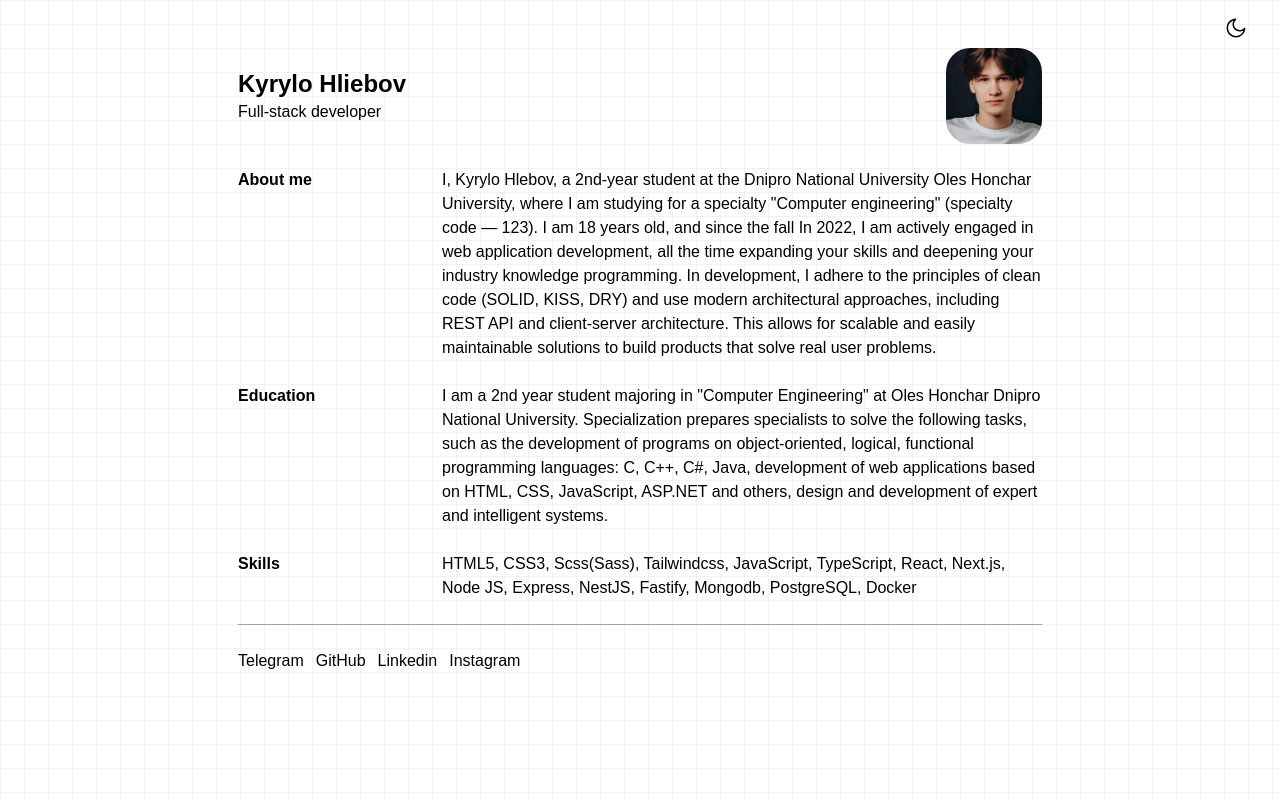
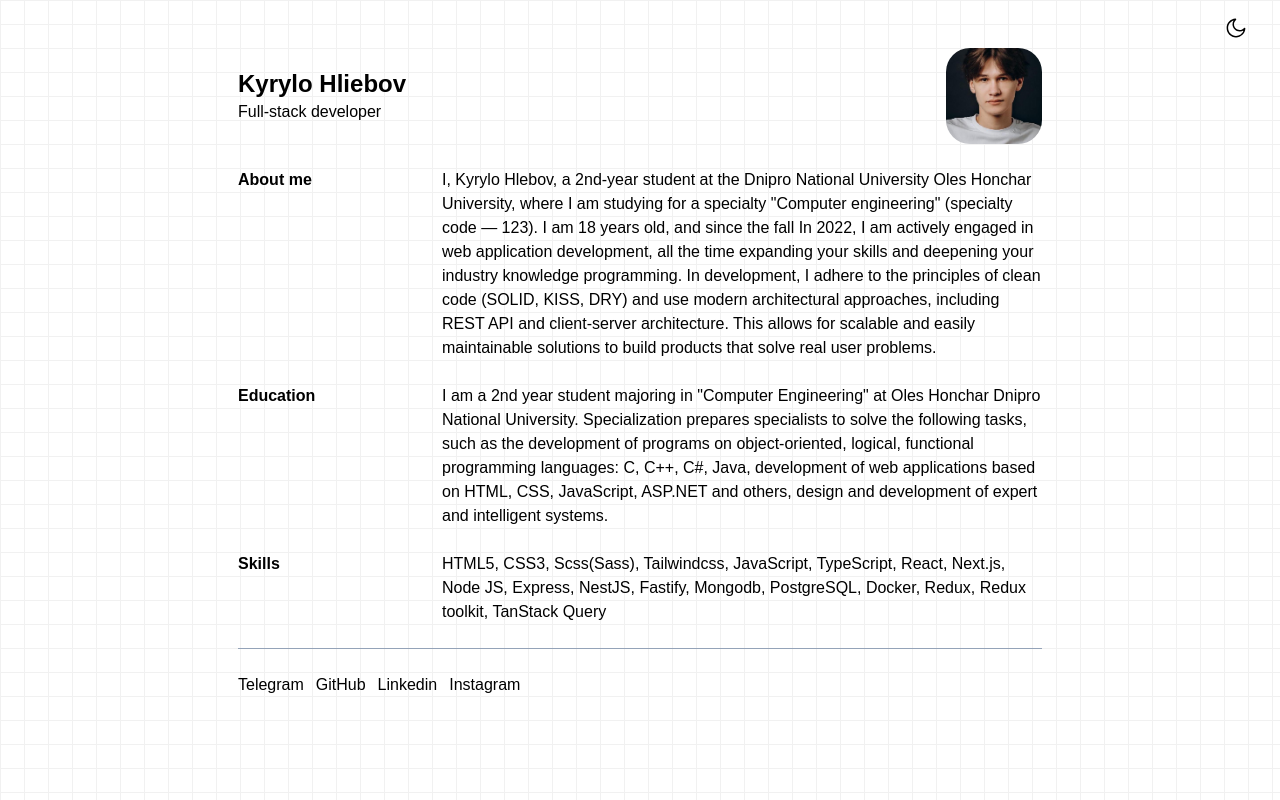
Before and after one commit to hliebovkyrylo/hliebov-kyrylo-portfolio, a Next.js app: page / in a window 1280 px wide. Built offline with nearby package versions, Linux system fonts and the light colour scheme.

Commit message:
Update index.tsx

```diff
--- a/src/pages/index.tsx
+++ b/src/pages/index.tsx
@@ -53,7 +53,7 @@ export default function Home() {
             />
             <Section
               title="Skills"
-              description={`HTML5, CSS3, Scss(Sass), Tailwindcss, JavaScript, TypeScript, React, Next.js, Node JS, Express, NestJS, Fastify, Mongodb, PostgreSQL, Docker`}
+              description={`HTML5, CSS3, Scss(Sass), Tailwindcss, JavaScript, TypeScript, React, Next.js, Node JS, Express, NestJS, Fastify, Mongodb, PostgreSQL, Docker, Redux, Redux toolkit, TanStack Query`}
             />
             <hr className="h-px bg-slate-400 border-0 dark:bg-gray-700" />
             <div className="flex flex-col mb-6 sm:mb-0 sm:flex-row gap-3">
```
